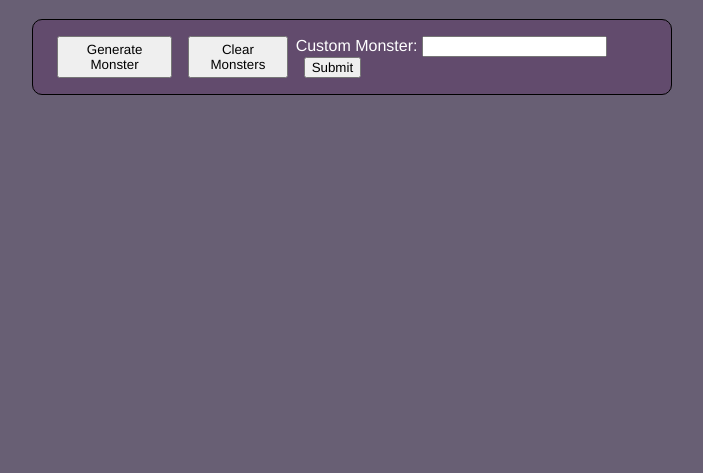
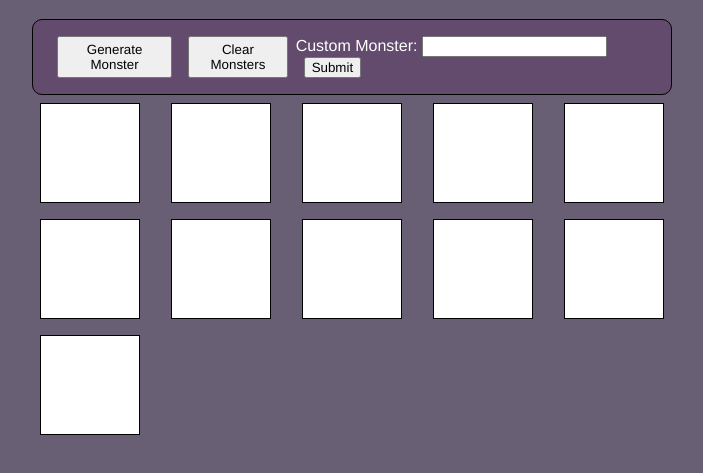
Before and after one commit to fterdal/intro-parcel-github, a website: page src/index.html in a window 1280 px wide. Shown: the part 61-534 px from the top of the page, without its empty margins (288-991 px from the left). Drawn offline with Linux system fonts and the light colour scheme.

Commit message:
got that monster container

```diff
--- a/src/index.html
+++ b/src/index.html
@@ -8,6 +8,7 @@
   </head>
   <body>
     <h1>Monster Maker</h1>
+    <div class="wrapper">
       <div class="monster-controller">
         <button id="generate-button" type="button">Generate Monster</button>
         <button id="clear-button" type="button">Clear Monsters</button>
@@ -17,6 +18,19 @@
           <button id="custom-monster-button" type="button">Submit</button>
         </div>
       </div>
-    <div id="monster-container"></div>
+      <div id="monster-container">
+        <div class="monster"></div>
+        <div class="monster"></div>
+        <div class="monster"></div>
+        <div class="monster"></div>
+        <div class="monster"></div>
+        <div class="monster"></div>
+        <div class="monster"></div>
+        <div class="monster"></div>
+        <div class="monster"></div>
+        <div class="monster"></div>
+        <div class="monster"></div>
+      </div>
+    </div>
   </body>
 </html>
--- a/src/style.css
+++ b/src/style.css
@@ -12,11 +12,14 @@ h1,h2,h3,h4,h5 {
   text-align: center;
 }
 
+.wrapper {
+  margin: 0px auto;
+  max-width: 640px;
+}
+
 .monster-controller {
-  margin: 0px auto;
   display: flex;
   justify-content: space-around;
-  max-width: 640px;
   padding: 1rem;
   border: 1px solid black;
   border-radius: 10px;
@@ -27,3 +30,17 @@ h1,h2,h3,h4,h5 {
 .monster-controller button {
   margin: 0 0.5rem;
 }
+
+#monster-container {
+  display: flex;
+  flex-wrap: wrap;
+  justify-content: space-between;
+}
+
+.monster {
+  width: 100px;
+  height: 100px;
+  margin: 0.5rem;
+  border: 1px solid black;
+  background-color: white;
+}
```
Lines whose indentation alone changed are shown as unchanged.
